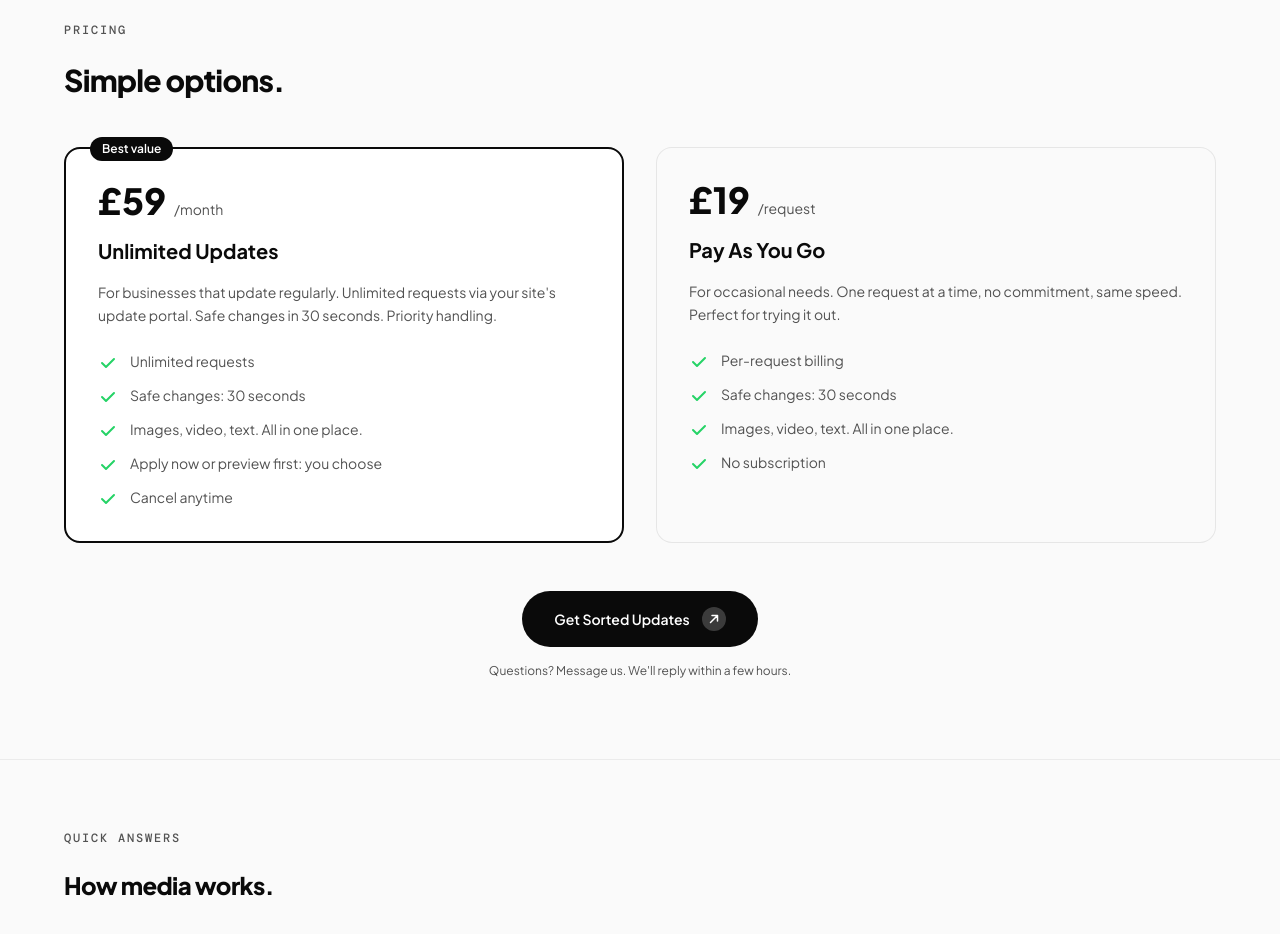
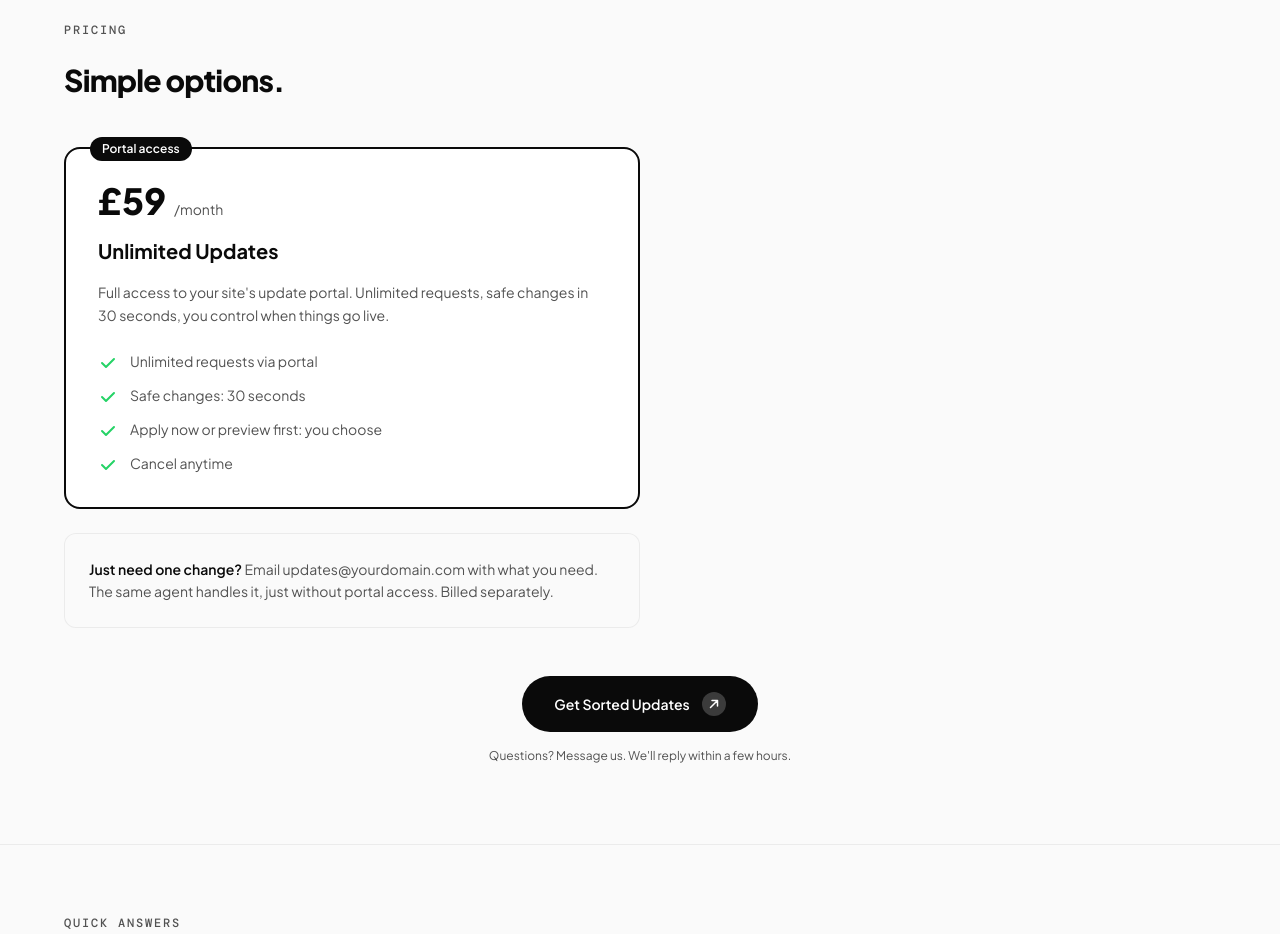
Before and after one commit to rennyreign/sorted, a Next.js app: page /sorted-updates in a window 1280 px wide. Shown: the part 1820-2754 px from the top of the page. Built offline with nearby package versions, Linux system fonts and the light colour scheme.

Commit message:
feat: simplify Sorted Updates pricing to portal-only
- Removed pay-as-you-go option from pricing
- Portal access: £59/month unlimited
- Added one-off note: email updates@domain.com
- Clear distinction: portal = subscribed, email = ad-hoc
- Both handled by agent, just different access methods

```diff
--- a/app/sorted-updates/page.tsx
+++ b/app/sorted-updates/page.tsx
@@ -135,11 +135,10 @@ export default function SortedUpdatesPage() {
             Simple options.
           </h2>
 
-          <div className="grid grid-cols-1 lg:grid-cols-2 gap-8">
-            {/* Monthly */}
+          <div className="max-w-xl">
             <div className="p-8 border-2 border-[#0A0A0A] rounded-2xl bg-white relative">
               <span className="absolute -top-3 left-6 bg-[#0A0A0A] text-white text-xs font-semibold px-3 py-1 rounded-full">
-                Best value
+                Portal access
               </span>
               <div className="flex items-baseline gap-2 mb-4">
                 <span className="font-sans font-extrabold text-[#0A0A0A] text-4xl">£59</span>
@@ -147,27 +146,21 @@ export default function SortedUpdatesPage() {
               </div>
               <h3 className="font-sans font-bold text-[#0A0A0A] text-xl mb-4">Unlimited Updates</h3>
               <p className="text-[#525252] text-sm leading-relaxed mb-6">
-                For businesses that update regularly. Unlimited requests via your
-                site&apos;s update portal. Safe changes in 30 seconds. Priority handling.
+                Full access to your site&apos;s update portal. Unlimited requests,
+                safe changes in 30 seconds, you control when things go live.
               </p>
               <ul className="space-y-3 text-sm">
                 <li className="flex items-start gap-3">
                   <svg className="w-5 h-5 text-[#25D366] mt-0.5 flex-shrink-0" viewBox="0 0 20 20" fill="currentColor">
                     <path fillRule="evenodd" d="M16.707 5.293a1 1 0 010 1.414l-8 8a1 1 0 01-1.414 0l-4-4a1 1 0 011.414-1.414L8 12.586l7.293-7.293a1 1 0 011.414 0z" clipRule="evenodd" />
                   </svg>
-                  <span className="text-[#525252]">Unlimited requests</span>
+                  <span className="text-[#525252]">Unlimited requests via portal</span>
                 </li>
                 <li className="flex items-start gap-3">
                   <svg className="w-5 h-5 text-[#25D366] mt-0.5 flex-shrink-0" viewBox="0 0 20 20" fill="currentColor">
                     <path fillRule="evenodd" d="M16.707 5.293a1 1 0 010 1.414l-8 8a1 1 0 01-1.414 0l-4-4a1 1 0 011.414-1.414L8 12.586l7.293-7.293a1 1 0 011.414 0z" clipRule="evenodd" />
                   </svg>
                   <span className="text-[#525252]">Safe changes: 30 seconds</span>
-                </li>
-                <li className="flex items-start gap-3">
-                  <svg className="w-5 h-5 text-[#25D366] mt-0.5 flex-shrink-0" viewBox="0 0 20 20" fill="currentColor">
-                    <path fillRule="evenodd" d="M16.707 5.293a1 1 0 010 1.414l-8 8a1 1 0 01-1.414 0l-4-4a1 1 0 011.414-1.414L8 12.586l7.293-7.293a1 1 0 011.414 0z" clipRule="evenodd" />
-                  </svg>
-                  <span className="text-[#525252]">Images, video, text. All in one place.</span>
                 </li>
                 <li className="flex items-start gap-3">
                   <svg className="w-5 h-5 text-[#25D366] mt-0.5 flex-shrink-0" viewBox="0 0 20 20" fill="currentColor">
@@ -184,43 +177,12 @@ export default function SortedUpdatesPage() {
               </ul>
             </div>
 
-            {/* Per-request */}
-            <div className="p-8 border border-black/[0.08] rounded-2xl bg-[#FAFAFA]">
-              <div className="flex items-baseline gap-2 mb-4">
-                <span className="font-sans font-extrabold text-[#0A0A0A] text-4xl">£19</span>
-                <span className="text-[#525252] text-sm">/request</span>
-              </div>
-              <h3 className="font-sans font-bold text-[#0A0A0A] text-xl mb-4">Pay As You Go</h3>
-              <p className="text-[#525252] text-sm leading-relaxed mb-6">
-                For occasional needs. One request at a time, no commitment,
-                same speed. Perfect for trying it out.
+            <div className="mt-6 p-6 bg-[#FAFAFA] border border-black/[0.06] rounded-xl">
+              <p className="text-[#525252] text-sm leading-relaxed">
+                <span className="font-semibold text-[#0A0A0A]">Just need one change?</span> Email
+                updates@yourdomain.com with what you need. The same agent handles it,
+                just without portal access. Billed separately.
               </p>
-              <ul className="space-y-3 text-sm">
-                <li className="flex items-start gap-3">
-                  <svg className="w-5 h-5 text-[#25D366] mt-0.5 flex-shrink-0" viewBox="0 0 20 20" fill="currentColor">
-                    <path fillRule="evenodd" d="M16.707 5.293a1 1 0 010 1.414l-8 8a1 1 0 01-1.414 0l-4-4a1 1 0 011.414-1.414L8 12.586l7.293-7.293a1 1 0 011.414 0z" clipRule="evenodd" />
-                  </svg>
-                  <span className="text-[#525252]">Per-request billing</span>
-                </li>
-                <li className="flex items-start gap-3">
-                  <svg className="w-5 h-5 text-[#25D366] mt-0.5 flex-shrink-0" viewBox="0 0 20 20" fill="currentColor">
-                    <path fillRule="evenodd" d="M16.707 5.293a1 1 0 010 1.414l-8 8a1 1 0 01-1.414 0l-4-4a1 1 0 011.414-1.414L8 12.586l7.293-7.293a1 1 0 011.414 0z" clipRule="evenodd" />
-                  </svg>
-                  <span className="text-[#525252]">Safe changes: 30 seconds</span>
-                </li>
-                <li className="flex items-start gap-3">
-                  <svg className="w-5 h-5 text-[#25D366] mt-0.5 flex-shrink-0" viewBox="0 0 20 20" fill="currentColor">
-                    <path fillRule="evenodd" d="M16.707 5.293a1 1 0 010 1.414l-8 8a1 1 0 01-1.414 0l-4-4a1 1 0 011.414-1.414L8 12.586l7.293-7.293a1 1 0 011.414 0z" clipRule="evenodd" />
-                  </svg>
-                  <span className="text-[#525252]">Images, video, text. All in one place.</span>
-                </li>
-                <li className="flex items-start gap-3">
-                  <svg className="w-5 h-5 text-[#25D366] mt-0.5 flex-shrink-0" viewBox="0 0 20 20" fill="currentColor">
-                    <path fillRule="evenodd" d="M16.707 5.293a1 1 0 010 1.414l-8 8a1 1 0 01-1.414 0l-4-4a1 1 0 011.414-1.414L8 12.586l7.293-7.293a1 1 0 011.414 0z" clipRule="evenodd" />
-                  </svg>
-                  <span className="text-[#525252]">No subscription</span>
-                </li>
-              </ul>
             </div>
           </div>
 
```
